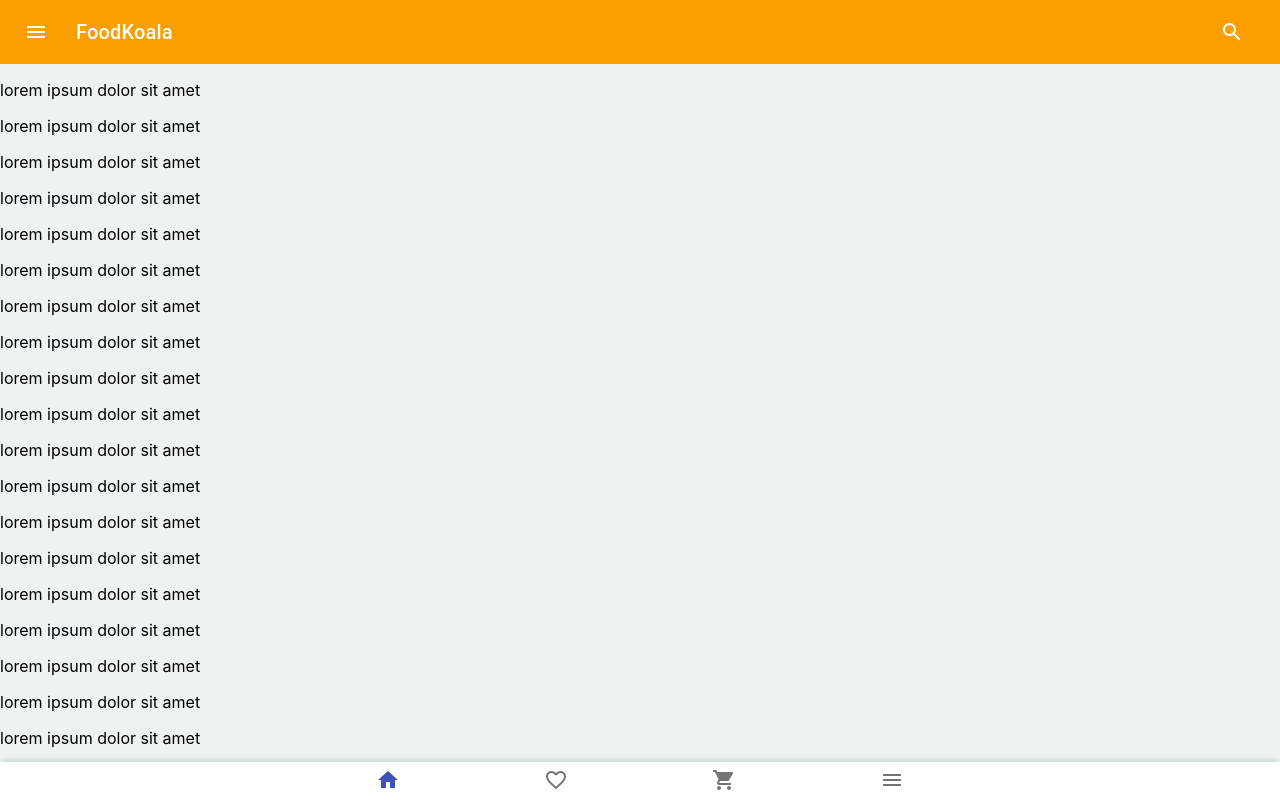
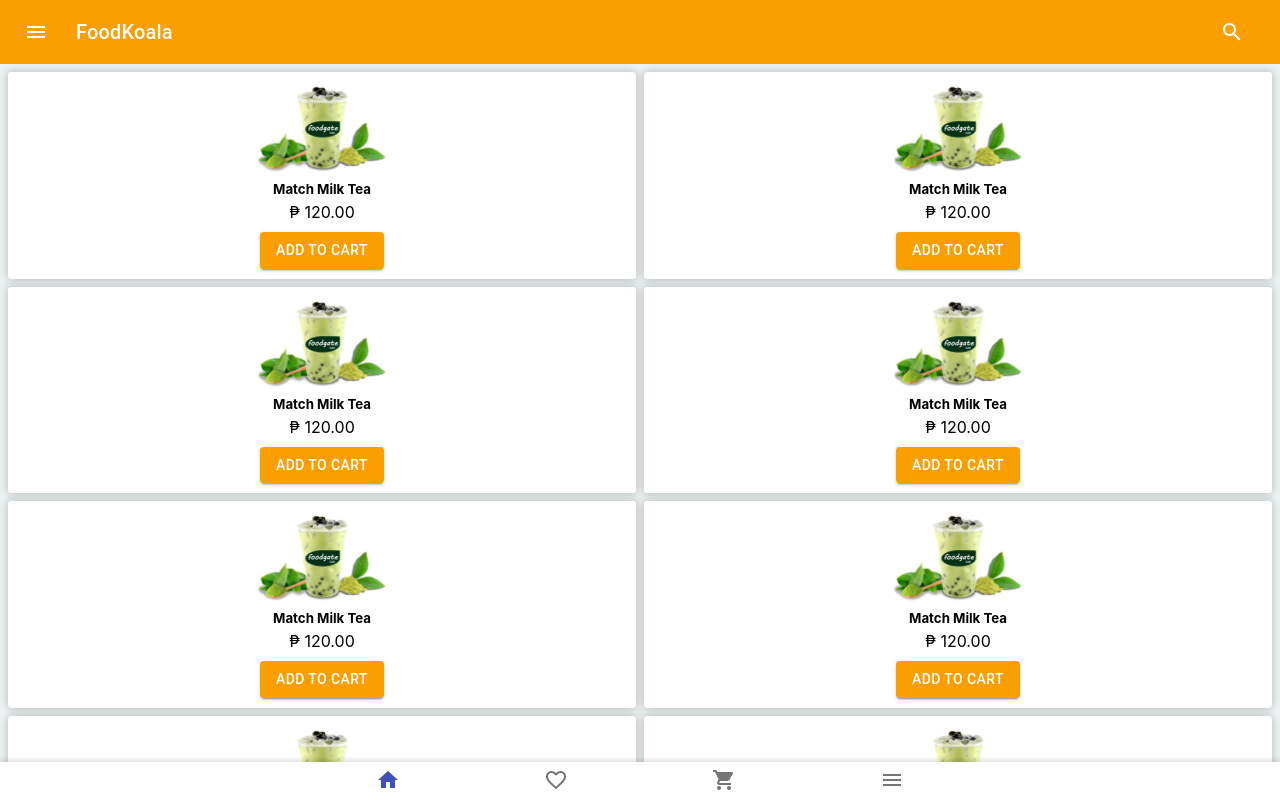
Before and after one commit to hermilanastacio/food-koala, a React (Create React App) app: page / in a window 1280 px wide. Built offline with nearby package versions, Linux system fonts and the light colour scheme.

Commit message:
- Added card

```diff
--- a/src/components/Content/Content.js
+++ b/src/components/Content/Content.js
@@ -1,49 +1,31 @@
+import { Button } from '@material-ui/core';
+import milkTea from '../../assets/products/milktea.png';
+
 const Content = () => {
+  const arr = [1, 2, 3, 4, 5, 6, 7, 8, 9,];
+
   return (
     <div style={{backgroundColor:"#EDF2F3", flexGrow: 1, overflowY:"scroll"}}>
-      <p>lorem ipsum dolor sit amet</p>
-      <p>lorem ipsum dolor sit amet</p>
-      <p>lorem ipsum dolor sit amet</p>
-      <p>lorem ipsum dolor sit amet</p>
-      <p>lorem ipsum dolor sit amet</p>
-      <p>lorem ipsum dolor sit amet</p>
-      <p>lorem ipsum dolor sit amet</p>
-      <p>lorem ipsum dolor sit amet</p>
-      <p>lorem ipsum dolor sit amet</p>
-      <p>lorem ipsum dolor sit amet</p>
-      <p>lorem ipsum dolor sit amet</p>
-      <p>lorem ipsum dolor sit amet</p>
-      <p>lorem ipsum dolor sit amet</p>
-      <p>lorem ipsum dolor sit amet</p>
-      <p>lorem ipsum dolor sit amet</p>
-      <p>lorem ipsum dolor sit amet</p>
-      <p>lorem ipsum dolor sit amet</p>
-      <p>lorem ipsum dolor sit amet</p>
-      <p>lorem ipsum dolor sit amet</p>
-      <p>lorem ipsum dolor sit amet</p>
-      <p>lorem ipsum dolor sit amet</p>
-      <p>lorem ipsum dolor sit amet</p>
-      <p>lorem ipsum dolor sit amet</p>
-      <p>lorem ipsum dolor sit amet</p>
-      <p>lorem ipsum dolor sit amet</p>
-      <p>lorem ipsum dolor sit amet</p>
-      <p>lorem ipsum dolor sit amet</p>
-      <p>lorem ipsum dolor sit amet</p>
-      <p>lorem ipsum dolor sit amet</p>
-      <p>lorem ipsum dolor sit amet</p>
-      <p>lorem ipsum dolor sit amet</p>
-      <p>lorem ipsum dolor sit amet</p>
-      <p>lorem ipsum dolor sit amet</p>
-      <p>lorem ipsum dolor sit amet</p>
-      <p>lorem ipsum dolor sit amet</p>
-      <p>lorem ipsum dolor sit amet</p>
-      <p>lorem ipsum dolor sit amet</p>
-      <p>lorem ipsum dolor sit amet</p>
-      <p>lorem ipsum dolor sit amet</p>
-      <p>lorem ipsum dolor sit amet</p>
-      <p>lorem ipsum dolor sit amet</p>
-      <p>lorem ipsum dolor sit amet</p>
-      <p>lorem ipsum dolor sit amet</p>
+      <div style={{display:"grid", gridTemplateColumns:"1fr 1fr", margin: ".5em", gridGap: ".5em"}}>
+        {arr.map(() =>
+          <div style={{
+            backgroundColor:"#fff",
+            borderRadius:3,
+            WebkitBoxShadow: "0px 0px 9px 1px rgba(0,0,0,0.2)",
+            MozBoxShadow: "0px 0px 9px 1px rgba(0,0,0,0.2)",
+            boxShadow: "0px 0px 9px 1px rgba(0,0,0,0.2)"}}
+          >
+            <p style={{textAlign:"center", margin: "10px 0 5px 0"}}>
+              <img src={milkTea} alt="Product"/>
+            </p>
+            <h5 style={{textAlign:"center", margin: 0}}>Match Milk Tea</h5>
+            <p style={{textAlign:"center", margin: "5px 0"}}>₱ 120.00</p>
+            <p style={{textAlign:"center", margin: "10px 0"}}>
+              <Button variant="contained" style={{backgroundColor:"#FB9F00", color:"#fff"}}>Add to cart</Button>
+            </p>
+          </div>
+        )}
+      </div>
     </div>
   );
 }
```
Also changed, not shown: src/assets/products/milktea.png (added), 1 other file (tests, documents, lock files or other folders).
